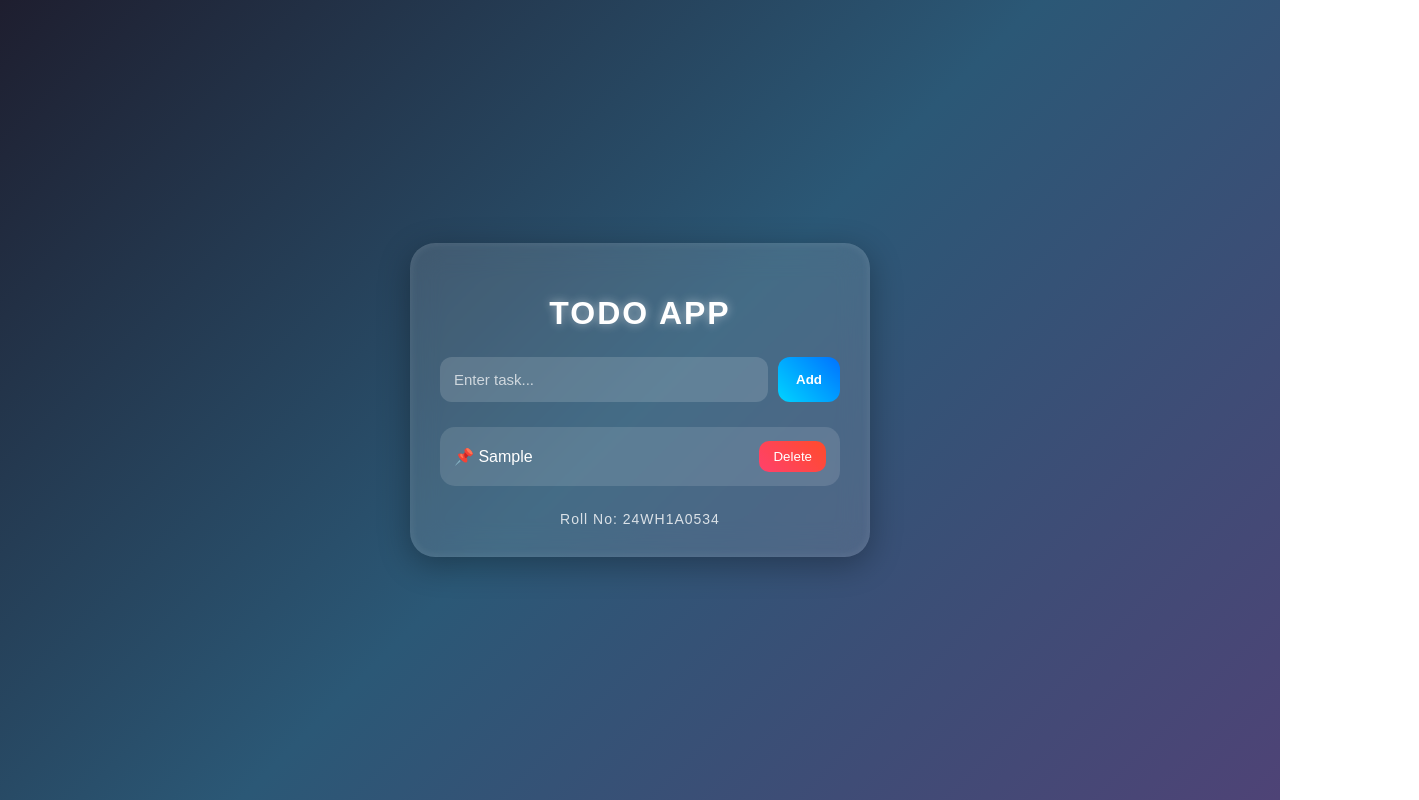
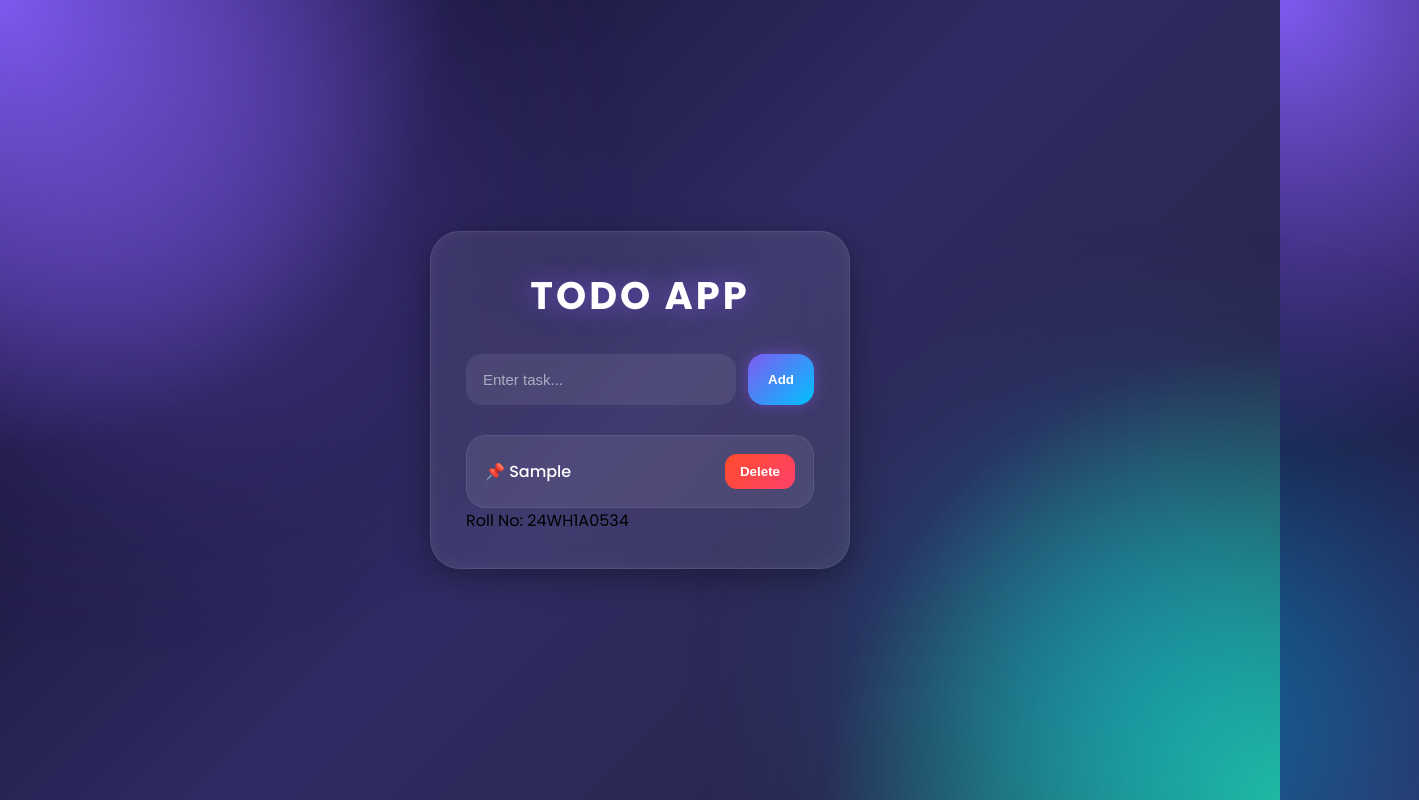
Before and after one commit to panvithachowdary/todo-app, a React (Vite) app: page / in a window 1280 px wide. Both pictures are taken after typing "Sample" into the empty fields and a click on the button "Add". Shown: the top 800 px of the page, 1419 px wide, since content can reach past the window. Built offline with nearby package versions, Linux system fonts and the light colour scheme.

Commit message:
Update index.css

```diff
--- a/src/index.css
+++ b/src/index.css
@@ -1,150 +1,269 @@
+@import url('https://fonts.googleapis.com/css2?family=Poppins:wght@300;400;500;600;700&display=swap');
+
+* {
+  margin: 0;
+  padding: 0;
+  box-sizing: border-box;
+}
+
 body {
-  margin: 0;
-  font-family: "Poppins", sans-serif;
-  background: linear-gradient(135deg, #1e1e2f, #2b5876, #4e4376);
   min-height: 100vh;
+  font-family: 'Poppins', sans-serif;
   display: flex;
   justify-content: center;
   align-items: center;
-  overflow-x: hidden;
+  overflow: hidden;
+  background:
+    radial-gradient(circle at top left, #7f5af0 0%, transparent 30%),
+    radial-gradient(circle at bottom right, #2cb67d 0%, transparent 30%),
+    linear-gradient(135deg, #0f0c29, #302b63, #24243e);
+  position: relative;
+}
+
+/* animated glowing background */
+
+body::before,
+body::after {
+  content: "";
+  position: absolute;
+  width: 500px;
+  height: 500px;
+  border-radius: 50%;
+  filter: blur(120px);
+  opacity: 0.4;
+  animation: float 10s infinite alternate ease-in-out;
+}
+
+body::before {
+  background: #7f5af0;
+  top: -120px;
+  left: -120px;
+}
+
+body::after {
+  background: #00c2ff;
+  bottom: -120px;
+  right: -120px;
+}
+
+@keyframes float {
+  from {
+    transform: translateY(0px) translateX(0px);
+  }
+  to {
+    transform: translateY(40px) translateX(20px);
+  }
 }
 
 .container {
-  width: 400px;
-  padding: 30px;
-  border-radius: 25px;
-  background: rgba(255, 255, 255, 0.12);
-  backdrop-filter: blur(15px);
+  width: 420px;
+  padding: 35px;
+  border-radius: 30px;
+  background: rgba(255, 255, 255, 0.08);
+  backdrop-filter: blur(22px);
+  border: 1px solid rgba(255,255,255,0.1);
   box-shadow:
-    0 8px 32px rgba(0, 0, 0, 0.3),
-    inset 0 0 10px rgba(255, 255, 255, 0.1);
-  color: white;
-  animation: fadeIn 0.8s ease;
+    0 8px 32px rgba(0,0,0,0.35),
+    inset 0 0 20px rgba(255,255,255,0.05);
+  position: relative;
+  z-index: 10;
+  animation: appear 1s ease;
+}
+
+@keyframes appear {
+  from {
+    opacity: 0;
+    transform: scale(0.88) translateY(40px);
+  }
+  to {
+    opacity: 1;
+    transform: scale(1) translateY(0);
+  }
 }
 
 h1 {
   text-align: center;
-  margin-bottom: 25px;
-  font-size: 2rem;
-  letter-spacing: 2px;
-  color: #fff;
-  text-shadow: 0 0 10px rgba(255,255,255,0.5);
+  color: white;
+  font-size: 2.4rem;
+  margin-bottom: 30px;
+  letter-spacing: 3px;
+  font-weight: 700;
+  text-shadow: 0 0 25px rgba(127,90,240,0.7);
 }
+
+/* form */
 
 .form {
   display: flex;
-  gap: 10px;
-  margin-bottom: 25px;
+  gap: 12px;
+  margin-bottom: 30px;
 }
 
 .form input {
   flex: 1;
-  padding: 14px;
+  padding: 16px;
+  border-radius: 16px;
   border: none;
-  border-radius: 12px;
   outline: none;
+  background: rgba(255,255,255,0.08);
+  color: white;
   font-size: 15px;
-  background: rgba(255,255,255,0.15);
-  color: white;
-  transition: 0.3s;
+  transition: all 0.35s ease;
+  border: 1px solid transparent;
 }
 
 .form input::placeholder {
-  color: rgba(255,255,255,0.7);
+  color: rgba(255,255,255,0.55);
 }
 
 .form input:focus {
-  background: rgba(255,255,255,0.22);
-  box-shadow: 0 0 10px #00d4ff;
+  border: 1px solid #7f5af0;
+  box-shadow:
+    0 0 15px rgba(127,90,240,0.6),
+    inset 0 0 10px rgba(255,255,255,0.05);
+  transform: scale(1.02);
 }
 
 .form button {
-  padding: 14px 18px;
+  padding: 16px 20px;
+  border-radius: 16px;
   border: none;
-  border-radius: 12px;
-  background: linear-gradient(45deg, #00d4ff, #0072ff);
+  cursor: pointer;
+  font-weight: 600;
   color: white;
-  font-weight: bold;
-  cursor: pointer;
-  transition: all 0.3s ease;
+  background: linear-gradient(135deg, #7f5af0, #00c2ff);
+  transition: all 0.35s ease;
+  box-shadow: 0 0 15px rgba(127,90,240,0.5);
 }
 
 .form button:hover {
-  transform: translateY(-2px) scale(1.05);
-  box-shadow: 0 0 15px #00d4ff;
+  transform: translateY(-3px) scale(1.05);
+  box-shadow:
+    0 0 20px rgba(127,90,240,0.9),
+    0 0 40px rgba(0,194,255,0.6);
 }
+
+/* todo item */
 
 .item {
   display: flex;
   justify-content: space-between;
   align-items: center;
-  margin-top: 15px;
-  padding: 14px;
-  border-radius: 15px;
-  background: rgba(255,255,255,0.12);
-  transition: 0.3s ease;
-  animation: slideUp 0.4s ease;
+  margin-top: 18px;
+  padding: 18px;
+  border-radius: 20px;
+  background: rgba(255,255,255,0.08);
+  border: 1px solid rgba(255,255,255,0.08);
+  color: white;
+  transition: all 0.35s ease;
+  position: relative;
+  overflow: hidden;
+  animation: slideUp 0.5s ease;
+}
+
+.item::before {
+  content: "";
+  position: absolute;
+  inset: 0;
+  background: linear-gradient(
+    120deg,
+    transparent,
+    rgba(255,255,255,0.08),
+    transparent
+  );
+  transform: translateX(-100%);
+  transition: 0.6s;
+}
+
+.item:hover::before {
+  transform: translateX(100%);
 }
 
 .item:hover {
-  transform: translateY(-3px);
-  background: rgba(255,255,255,0.18);
-  box-shadow: 0 0 12px rgba(255,255,255,0.2);
-}
-
-.item span {
-  cursor: pointer;
-  font-size: 16px;
-  transition: 0.3s;
-}
-
-.done {
-  text-decoration: line-through;
-  opacity: 0.6;
-  color: #bdbdbd;
-}
-
-.item button {
-  border: none;
-  padding: 8px 14px;
-  border-radius: 10px;
-  background: linear-gradient(45deg, #ff416c, #ff4b2b);
-  color: white;
-  cursor: pointer;
-  transition: 0.3s;
-}
-
-.item button:hover {
-  transform: scale(1.08);
-  box-shadow: 0 0 10px #ff416c;
-}
-
-.footer {
-  margin-top: 25px;
-  text-align: center;
-  font-size: 14px;
-  opacity: 0.8;
-  letter-spacing: 1px;
-}
-
-@keyframes fadeIn {
-  from {
-    opacity: 0;
-    transform: scale(0.92);
-  }
-  to {
-    opacity: 1;
-    transform: scale(1);
-  }
+  transform: translateY(-5px) scale(1.02);
+  background: rgba(255,255,255,0.12);
+  box-shadow:
+    0 0 20px rgba(127,90,240,0.25),
+    0 0 35px rgba(0,194,255,0.15);
 }
 
 @keyframes slideUp {
   from {
     opacity: 0;
-    transform: translateY(15px);
+    transform: translateY(25px);
   }
   to {
     opacity: 1;
     transform: translateY(0);
   }
 }
+
+.item span {
+  cursor: pointer;
+  font-size: 16px;
+  font-weight: 500;
+  transition: 0.3s;
+  user-select: none;
+}
+
+.item span:hover {
+  color: #00c2ff;
+}
+
+.done {
+  text-decoration: line-through;
+  opacity: 0.5;
+  color: #aaa;
+}
+
+/* delete button */
+
+.item button {
+  border: none;
+  padding: 10px 15px;
+  border-radius: 12px;
+  cursor: pointer;
+  color: white;
+  font-weight: 600;
+  background: linear-gradient(135deg, #ff4b2b, #ff416c);
+  transition: all 0.35s ease;
+}
+
+.item button:hover {
+  transform: scale(1.08);
+  box-shadow:
+    0 0 15px rgba(255,65,108,0.7),
+    0 0 30px rgba(255,75,43,0.4);
+}
+
+/* scrollbar */
+
+::-webkit-scrollbar {
+  width: 8px;
+}
+
+::-webkit-scrollbar-thumb {
+  background: #7f5af0;
+  border-radius: 20px;
+}
+
+/* responsive */
+
+@media (max-width: 500px) {
+  .container {
+    width: 92%;
+    padding: 25px;
+  }
+
+  h1 {
+    font-size: 2rem;
+  }
+
+  .form {
+    flex-direction: column;
+  }
+
+  .form button {
+    width: 100%;
+  }
+}
```
